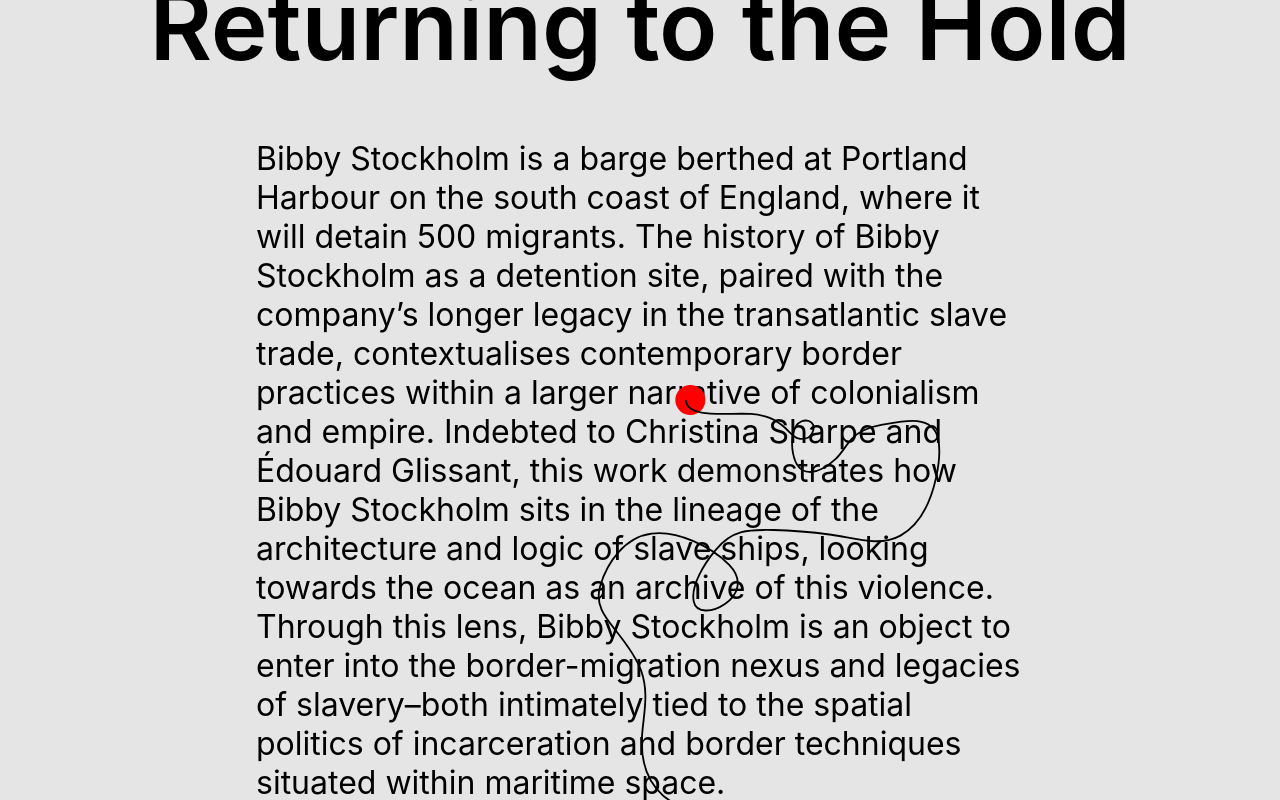
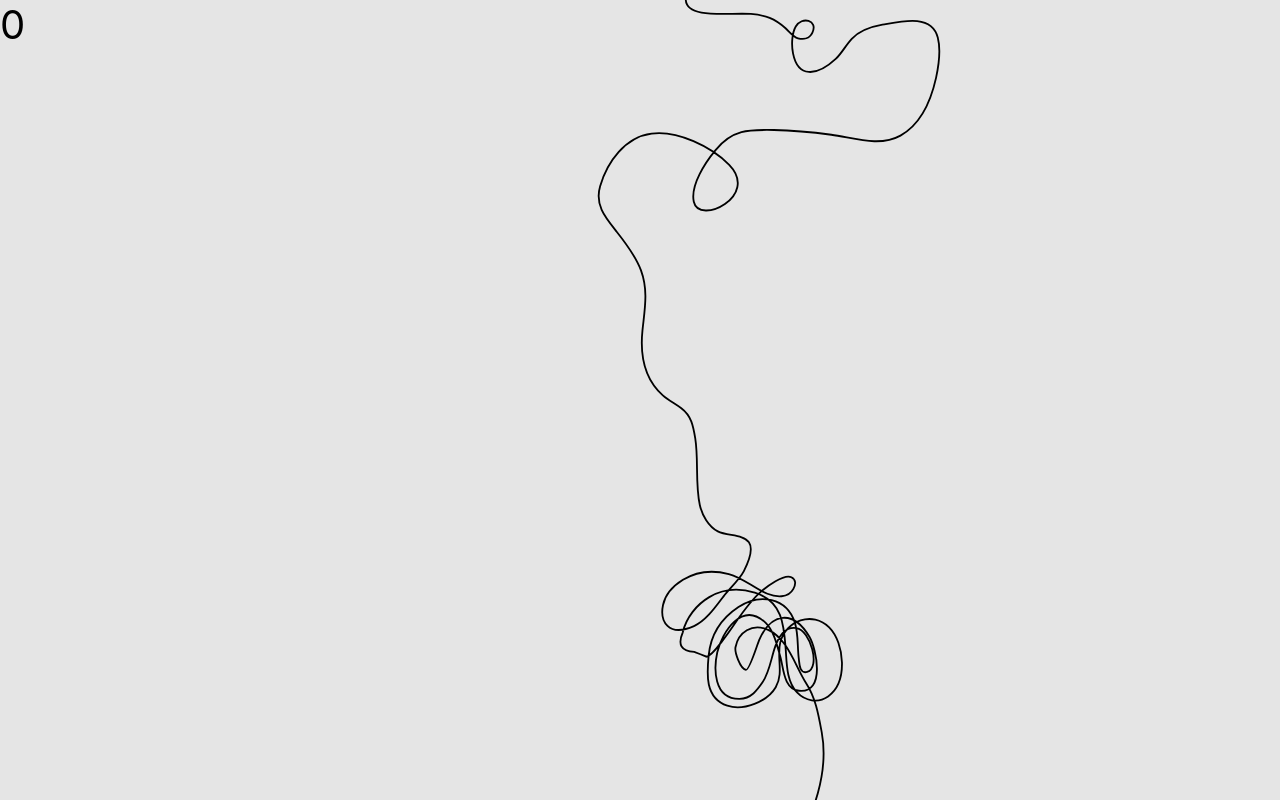
Before and after one commit to rowenadesilva/returningtothehold, a React (Create React App) app: page / in a window 1280 px wide. Built offline with nearby package versions, Linux system fonts and the light colour scheme.

Commit message:
remove list element after update

```diff
--- /dev/null
+++ b/InfiniteScroll.css
@@ -0,0 +1,10 @@
+.listWrapper {
+    align-content: center;
+}
+
+.listDiv {
+    width: 60%;
+    height: 100px;
+    background-color: beige;
+    border: 1px solid red;
+}
--- a/src/App.css
+++ b/src/App.css
@@ -26,7 +26,7 @@
   flex-direction: column;
   align-items: center;
   width: 100vw;
-  transform: translateY(50vh);
+  /* transform: translateY(-100%); */
 }
 
 .listInnerContainer {
@@ -64,16 +64,32 @@
   justify-content: center;
   padding: 0 5vw;
   height: 100vh;
-  position: absolute;
 }
 
 .landingTitle {
-  font-size: 6em;
+  font-size: 10em;
   font-weight: 600;
   margin-bottom: 3vh;
+  text-align: center;
+  margin: 0 auto;
 }
 
 .landingCopy {
   font-size: 2em;
   margin: 0 15vw;
+  display: none;
 }
+
+.counter {
+  position: absolute;
+  font-size: 40px;
+}
+
+.canvas {
+  height: 90vh;
+  position: static;
+  align-items: center;
+  width: 100vw;
+  mask-image: linear-gradient(to bottom, black calc(100% - 48px), transparent 100%);
+
+}
--- a/src/App.js
+++ b/src/App.js
@@ -1,10 +1,12 @@
 import React from 'react'
 import ScrollSimple from './pages/ScrollSimple';
+import InfiniteScroll from './pages/InfiniteScroll';
 import Scroll from './pages/Scroll';
 import Loop from './pages/Loop'
 
 export default function App() {
   return (
     <ScrollSimple />
+    // <InfiniteScroll />
   )
 }
--- a/src/components/LandingTitle.js
+++ b/src/components/LandingTitle.js
@@ -4,7 +4,7 @@
   render() {
     return (
       <div className="titleWrapper">
-        <div className="landingTitle">Returning to the Hold</div>
+        <div className="landingTitle">RETURNING TO THE HOLD</div>
         <div className="landingCopy">
           <p>
             Bibby Stockholm is a barge berthed at Portland Harbour on the south
--- a/src/components/ListElement.js
+++ b/src/components/ListElement.js
@@ -15,11 +15,11 @@
   return (
     <div className="listWrapper" ref={ref}>
       <div className="listInnerContainer" ref={listInnerContainerRef}>
-        <Tracker
+        {/* <Tracker
           scrollPos={props.scrollPos}
           svgHeight={svgHeight}
           addedElement={props.addedElement}
-        />
+        /> */}
       </div>
       <SVG ref={svgRef} className="svg" />
     </div>
--- /dev/null
+++ b/src/components/TextCanvas.js
@@ -0,0 +1,9 @@
+import LandingTitle from "./LandingTitle";
+
+export default function TextCanvas() {
+  return (
+    <div className="canvas">
+      <LandingTitle />
+    </div>
+  );
+}
--- /dev/null
+++ b/src/pages/InfiniteScroll.js
@@ -0,0 +1,10 @@
+import React, { useState, useEffect, useRef } from "react";
+
+
+export default function InfiniteScroll() {
+
+
+    return (
+        <div className="listDiv"></div>
+    )
+}
--- a/src/pages/ScrollSimple.js
+++ b/src/pages/ScrollSimple.js
@@ -1,6 +1,7 @@
 import React, { useEffect, useState, useRef } from "react";
 import ListElement from "../components/ListElement";
 import LandingTitle from "../components/LandingTitle";
+import TextCanvas from "../components/TextCanvas";
 
 export default function ScrollSimple() {
   const wrapperRef = useRef();
@@ -9,6 +10,7 @@
 
   const [scrollPos, setScrollPos] = useState();
   const [addedElement, setAddedElement] = useState(true);
+  const [counter, setCounter] = useState(0);
 
   useEffect(() => {
     wrapperRef.current.addEventListener("scroll", function () {
@@ -27,6 +29,8 @@
     if (current_scroll + bottom >= max_scroll) {
       var new_li = listElementRef.current.cloneNode(true);
       listRef.current.appendChild(new_li);
+      listRef.current.removeChild(listRef.current.firstChild);
+      setCounter(counter + 1);
       setAddedElement((addedElement) => !addedElement); // notify tracker of added element
     }
 
@@ -34,15 +38,19 @@
     if (current_scroll - bottom <= 0) {
       new_li = listElementRef.current.cloneNode(true);
       listRef.current.insertBefore(new_li, listRef.current.firstChild);
+      listRef.current.removeChild(listRef.current.lastChild);
+      setCounter(counter - 1);
       //setAddedElement(addedElement => !addedElement); // notify tracker of added element
     }
   }
 
   return (
     <div>
+      <div className="counter">{counter}</div>
       <div className="wrapper" ref={wrapperRef}>
         <div ref={listRef} className="list">
-          <LandingTitle />
+          {/* <TextCanvas /> */}
+          <ListElement />
           <ListElement
             ref={listElementRef}
             scrollPos={scrollPos}
```
